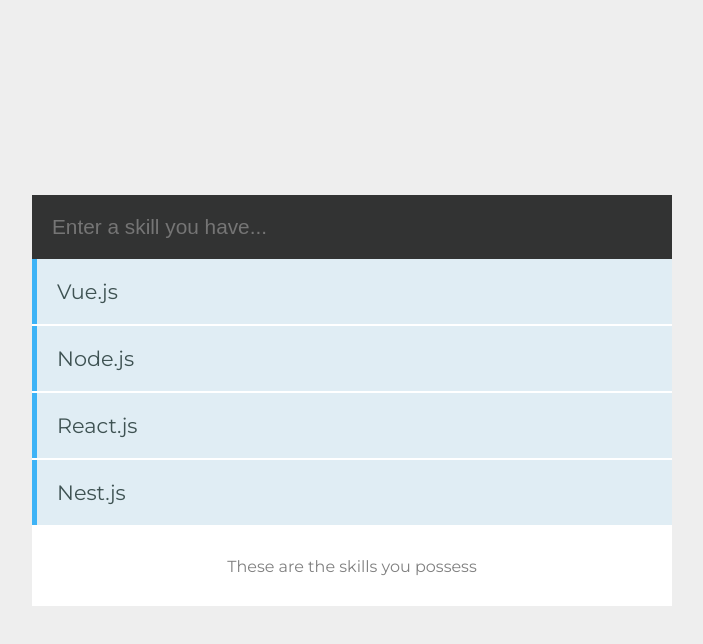
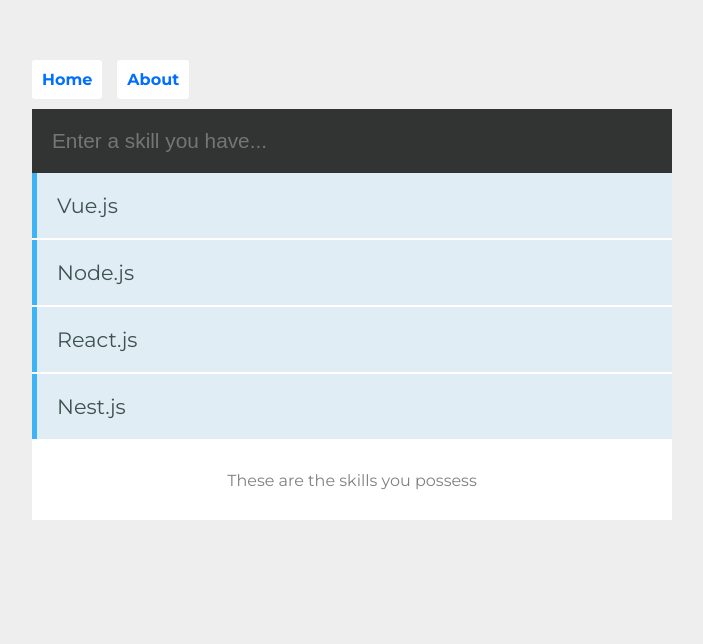
Before and after one commit to shaheemMPM/vue2-in-2024, a Vue app: page / in a window 1280 px wide. Shown: the top 644 px of the page, without its empty margins (288-991 px from the left). Built offline with nearby package versions, Linux system fonts and the light colour scheme; a small style sheet from the web is missing.

Commit message:
Adds routing with vue-router

```diff
--- a/src/App.vue
+++ b/src/App.vue
@@ -1,17 +1,18 @@
 <template>
   <div id="app">
-    <SkillsComponent />
+    <nav>
+      <router-link to="/">Home</router-link>
+      <router-link to="/about">About</router-link>
+    </nav>
+
+    <router-view />
   </div>
 </template>
 
 <script>
-import SkillsComponent from "./components/SkillsComponent.vue";
 
 export default {
-  name: "App",
-  components: {
-    SkillsComponent,
-  },
+  name: "App"
 };
 </script>
 
@@ -24,7 +25,7 @@
   display: grid;
   grid-template-rows: auto;
   justify-items: center;
-  align-items: center;
+  padding-top: 50px;
 }
 
 body,
@@ -36,4 +37,18 @@
 #app {
   width: 50%;
 }
+
+nav {
+  padding: 20px 20px 20px 0;
+}
+
+nav a {
+  padding: 10px;
+  text-decoration: none;
+  background: #fff;
+  border-radius: 3px;
+  color: rgb(0, 110, 255);
+  font-weight: bold;
+  margin-right: 15px;
+}
 </style>
--- /dev/null
+++ b/src/components/AboutComponent.vue
@@ -0,0 +1,10 @@
+<template>
+  <div class="about">
+    <h1>This is an about page</h1>
+    <p>
+      Lorem ipsum dolor sit amet consectetur, adipisicing elit. Error odit rerum
+      assumenda voluptatem sed repudiandae quo aspernatur voluptas! Fugiat ex
+      tempore amet aliquid repellat quod cumque soluta inventore nulla esse?
+    </p>
+  </div>
+</template>
--- a/src/main.js
+++ b/src/main.js
@@ -1,10 +1,12 @@
 import Vue from "vue";
+import VeeValidate from "vee-validate";
 import App from "./App.vue";
-import VeeValidate from "vee-validate";
+import router from "./router";
 
 Vue.use(VeeValidate);
 Vue.config.productionTip = false;
 
 new Vue({
+  router,
   render: (h) => h(App),
 }).$mount("#app");
--- /dev/null
+++ b/src/router.js
@@ -0,0 +1,21 @@
+import Vue from "vue";
+import Router from 'vue-router';
+import SkillsComponent from './components/SkillsComponent.vue';
+import AboutComponent from './components/AboutComponent.vue';
+
+Vue.use(Router);
+
+export default new Router({
+  routes: [
+    {
+      path: '/',
+      name: 'SkillsComponent',
+      component: SkillsComponent
+    },
+    {
+      path: '/about',
+      name: 'AboutComponent',
+      component: AboutComponent
+    },
+  ]
+})
```
